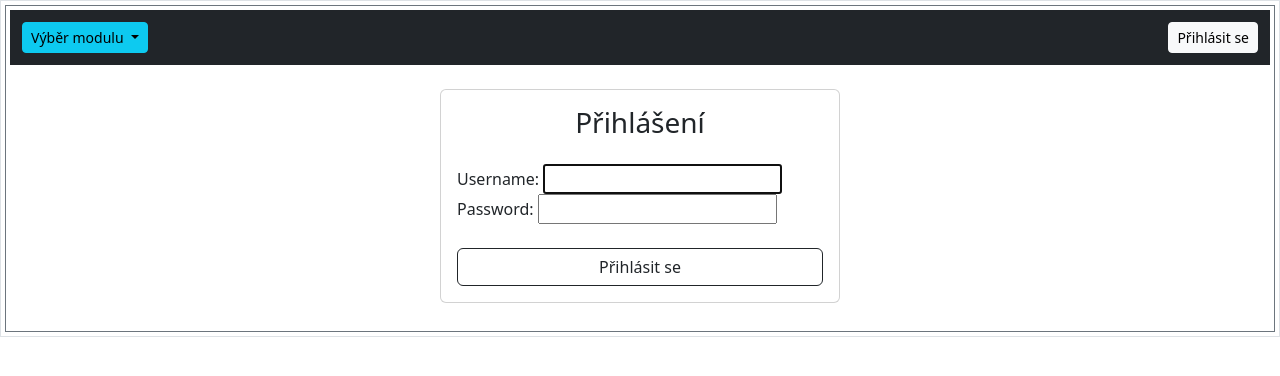
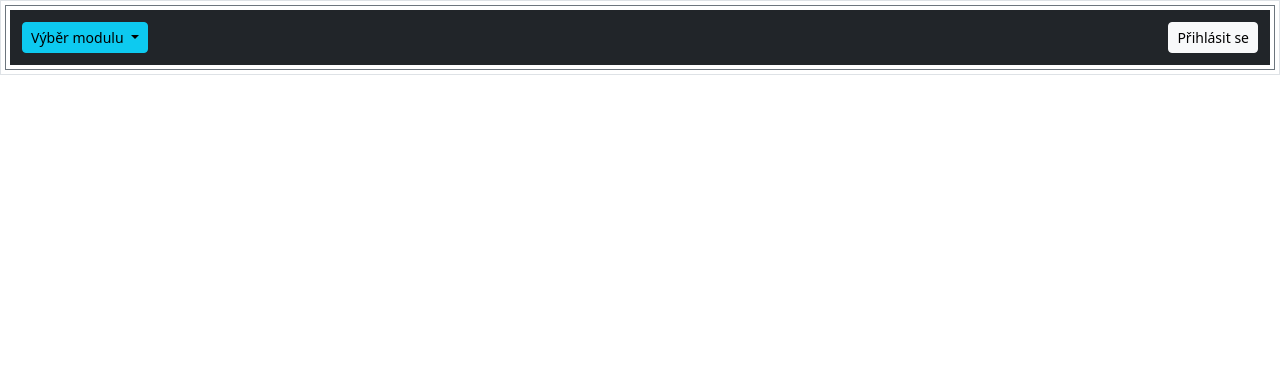
Before and after one commit to zpilat/Django_order_processing, a Django app: page /accounts/login/ in a window 1280 px wide. Shown: the top 376 px of the page. Run offline with Django 5.2, Linux system fonts and the light colour scheme.

Commit message:
drobnosti

```diff
--- a/orders/templates/registration/login.html
+++ b/orders/templates/registration/login.html
@@ -4,20 +4,4 @@
 {% block title %}Přihlášení - Správa zakázek HPM HEAT SK{% endblock %}
 
 {% block content %}
-<div class="d-flex justify-content-center align-items-center my-4">
-  <div class="card w-100" style="max-width: 400px;">
-    <div class="card-body">
-      <h3 class="card-title text-center mb-4">Přihlášení</h3>
-      <form method="post">
-        {% csrf_token %}
-        {{ form }}
-        <div class="d-grid mt-4">
-          <button type="submit" class="btn btn-outline-dark">
-            Přihlásit se
-          </button>
-        </div>
-      </form>
-    </div>
-  </div>
-</div>
 {% endblock %}
--- a/templates/admin/base_site.html
+++ b/templates/admin/base_site.html
@@ -5,7 +5,6 @@
 {% block extrahead %}
     {{ block.super }}
     <link rel="stylesheet" href="https://cdnjs.cloudflare.com/ajax/libs/font-awesome/6.5.0/css/all.min.css">
-    {% comment %} <link href="https://cdn.jsdelivr.net/npm/bootstrap@5.3.6/dist/css/bootstrap.min.css" rel="stylesheet" integrity="sha384-4Q6Gf2aSP4eDXB8Miphtr37CMZZQ5oXLH2yaXMJ2w8e2ZtHTl7GptT4jmndRuHDT" crossorigin="anonymous"> {% endcomment %}
 {% endblock %}
 
 {% block branding %}
```
